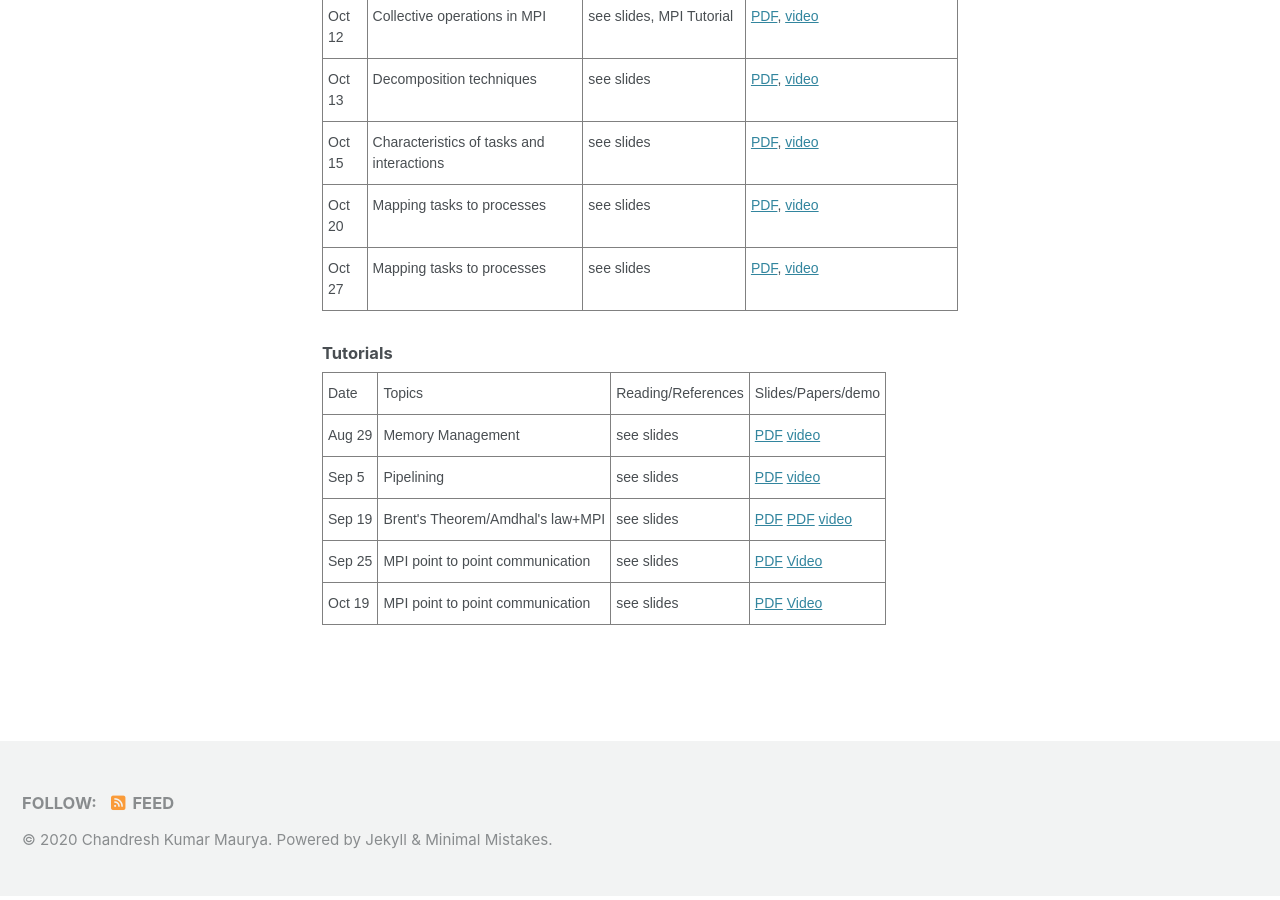
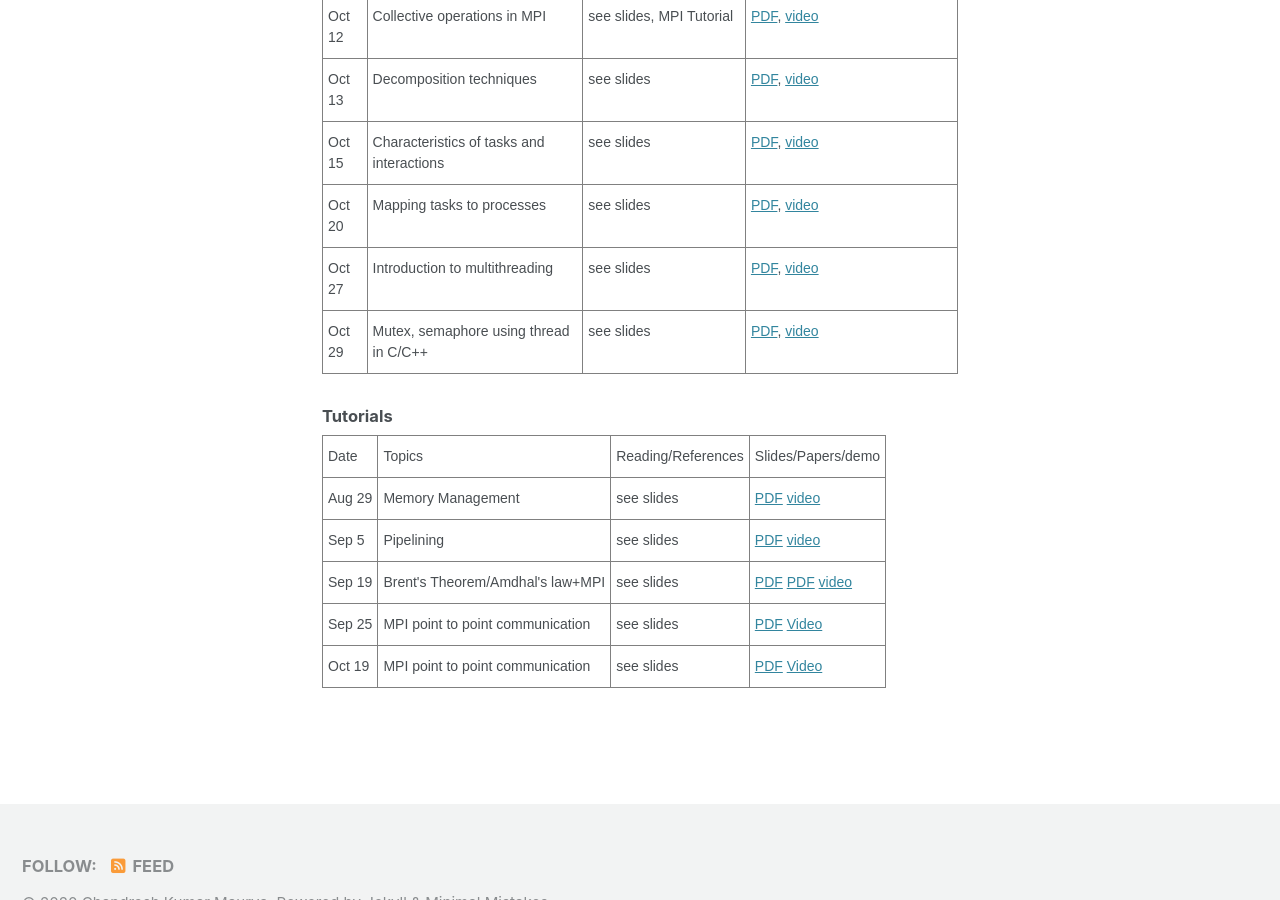
Before and after one commit to chandreshiit/oldsite, a Jekyll site: the page built from _pages/parallelcomputing.md, in a window 1280 px wide and 900 px high, scrolled down 2417 px. Built offline with Jekyll 4.4.1, drawn with Linux system fonts in a browser that asks for light colours; cached includes are drawn as plain includes; nearby versions of some CDN libraries.

```diff
--- a/_pages/parallelcomputing.md
+++ b/_pages/parallelcomputing.md
@@ -154,10 +154,21 @@ author_profile: false
          <td class="tg-0pky"><a href="https://drive.google.com/file/d/1mn6W2zT1OfmqK8N5R35xslueqzn319Q0/view?usp=sharing">PDF</a>, <a href="https://drive.google.com/file/d/1gU4W3LgynMpCF-NNr9Y-kyGcOyvQc1lC/view?usp=sharing">video</a></td>     </tr>
      <tr>
     <td class="tg-0pky">Oct 27</td>
-        <td class="tg-0pky"> Mapping tasks to processes</td>
+        <td class="tg-0pky"> Introduction to multithreading</td>
     <td class="tg-0pky">see slides</td>
          <td class="tg-0pky"><a href="https://drive.google.com/file/d/1ZVHQ8uhACGz-zObeZzeowBslk_xFihPw/view?usp=sharing">PDF</a>, <a href="https://drive.google.com/file/d/1qZsf9aPxs6JO2rFhgYvsMKMrJbdZlQax/view?usp=sharing">video</a></td>     </tr>
+     <tr>
+    <td class="tg-0pky">Oct 29</td>
+        <td class="tg-0pky">Mutex, semaphore using thread in C/C++</td>
+    <td class="tg-0pky">see slides</td>
+         <td class="tg-0pky"><a href="https://drive.google.com/file/d/1GfVLetCsFR70S51-cOjAWQhyvI3124G4/view?usp=sharing">PDF</a>, <a href="https://drive.google.com/file/d/13qIskB4Y2aqmMO7L2pLZQqYrn_z3h7jB/view?usp=sharing">video</a></td>     </tr>
 </table>
+
+
+
+
+
+
 
 #### Tutorials
 
```
